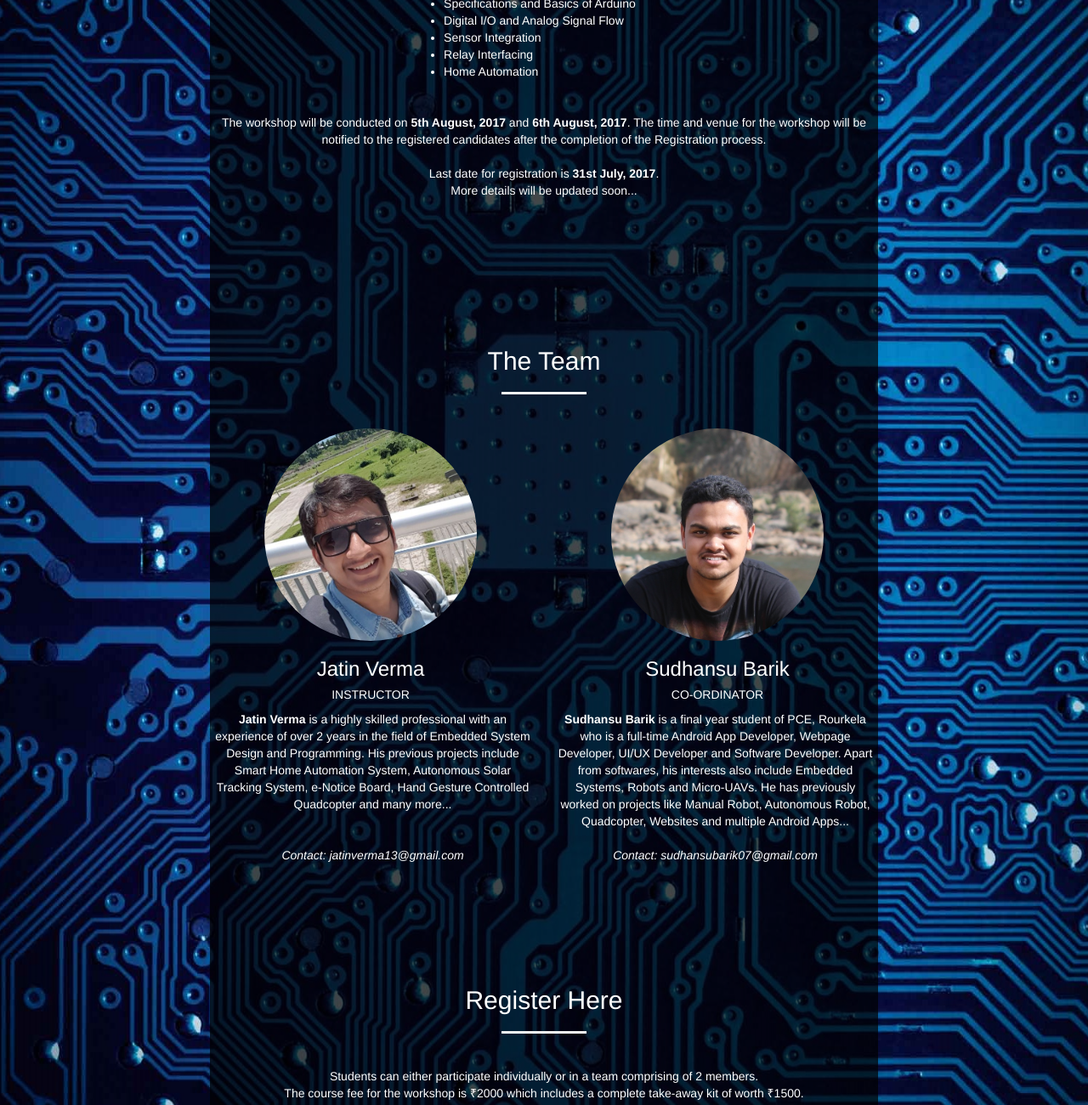
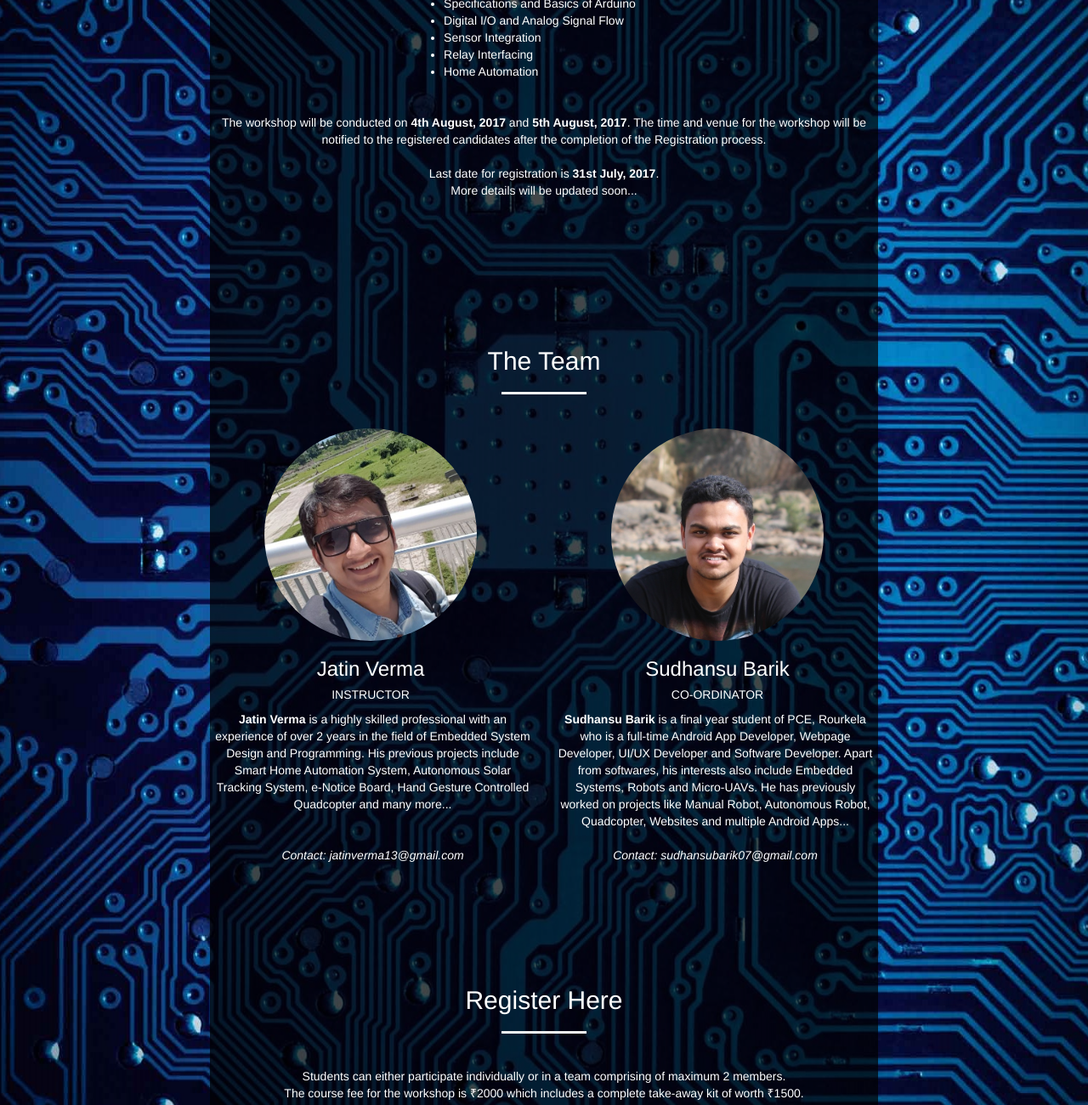
Before and after one commit to SudhansuBarik/arduino_workshop, a plain HTML site: page index.html in a window 1280 px wide. Shown: the part 580-1880 px from the top of the page at 85% size. Drawn offline with Linux system fonts and the light colour scheme.

Commit message:
Updated date for workshop

```diff
--- a/index.html
+++ b/index.html
@@ -74,7 +74,7 @@
                         </ul>
                     </div><br><br>
                     <p class="center-details">
-                        The workshop will be conducted on <b>5th August, 2017</b> and <b>6th August, 2017</b>. The time and venue for the workshop will be notified to the registered candidates after the completion of the Registration process.<br><br>
+                        The workshop will be conducted on <b>4th August, 2017</b> and <b>5th August, 2017</b>. The time and venue for the workshop will be notified to the registered candidates after the completion of the Registration process.<br><br>
                         Last date for registration is <b>31st July, 2017</b>.<br>
                         More details will be updated soon...
                         </p><br>
@@ -107,7 +107,7 @@
                 <!-- Registration -->
                 <div id="register" class="center-details">
                     <h2>Register Here</h2><hr><br>
-                    <p class="center-details">Students can either participate individually or in a team comprising of 2 members.<br> The course fee for the workshop is &#8377;2000 which includes a complete take-away kit of worth &#8377;1500.</p><br>
+                    <p class="center-details">Students can either participate individually or in a team comprising of maximum 2 members.<br> The course fee for the workshop is &#8377;2000 which includes a complete take-away kit of worth &#8377;1500.</p><br>
                     <p><em>Note: Laptops are mandatory for this workshop. There should be at least 1 Laptop in each group.<br>Last date for registration is <b>31st July, 2017</b>.</em></p><br>
                     <center>
                         <a class="btn btn-danger btn-lg active center-details" href="https://goo.gl/forms/J1x2vpk2GYMsEAk23" target="_blank">Register</a>
```
